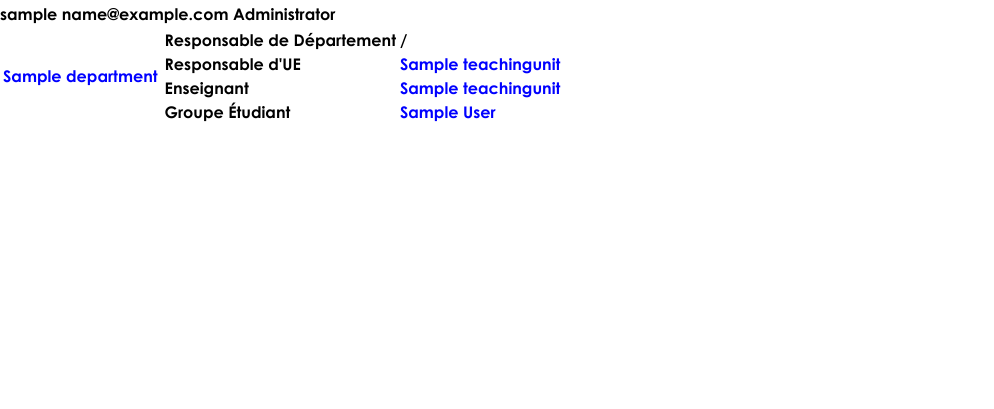
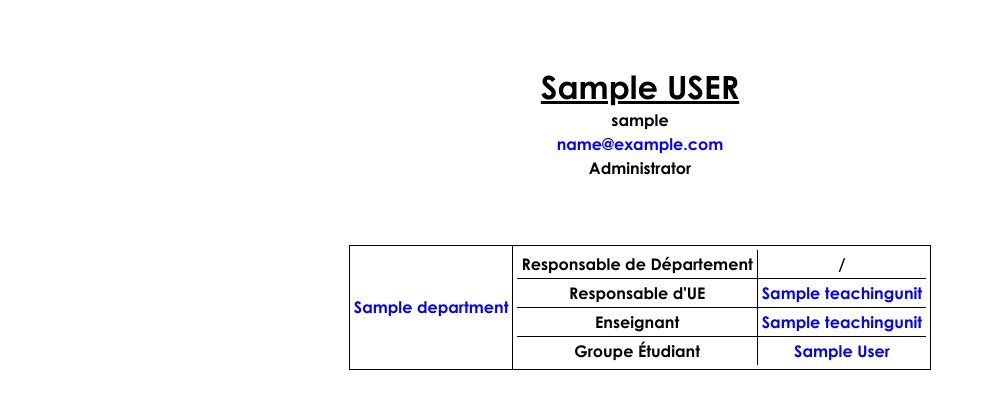
Before and after one commit to Faraphel/Palto-Server, a Django app: page /profile/00000000-0000-0000-0000-000000000001/ in a window 1280 px wide. Shown: the part 78-487 px from the top of the page, without its empty margins (0-994 px from the left). Run offline with Django 4.2, Linux system fonts and the light colour scheme; a user stored in the database is signed in; tables that the repository leaves empty hold one stand-in row (values such as "Sample post").

Commit message:
added basic css for profile

```diff
--- /dev/null
+++ b/Palto/Palto/static/Palto/css/profile.css
@@ -0,0 +1,32 @@
+#user-informations {
+    text-align: center;
+    margin: 5% auto;
+}
+
+#user-name {
+    font-size: 200%;
+    font-weight: bold;
+    text-decoration: underline;
+}
+
+#user-relations {
+    border-collapse: collapse;
+    margin: auto;
+    text-align: center;
+}
+
+#user-relations > tbody > tr > td, #user-relations > tbody > tr > th {
+    border: 1px solid black;
+    padding: 4px;
+}
+
+.user-relation {
+    border-style: hidden;
+    border-collapse: collapse;
+    width: 100%;
+}
+
+.user-relation > tbody > tr > td, .user-relation > tbody > tr > th {
+    border: 1px solid black;
+    padding: 4px;
+}
--- a/Palto/Palto/templates/Palto/profile.html
+++ b/Palto/Palto/templates/Palto/profile.html
@@ -1,22 +1,36 @@
 {% extends "Palto/base/base-features.html" %}
+{% load static %}
 {% load dict_tags %}
+
+{% block style %}
+    {{ block.super }}
+    <link rel="stylesheet" href="{% static "Palto/css/profile.css" %}" />
+{% endblock %}
 
 {% block body %}
     {{ block.super }}
 
-    {{ profile.username }}
-    {{ profile.email }}
-    {% if profile.is_superuser %}Administrator{% endif %}
+    {# user informations #}
+    <table id="user-informations">
+        <tbody>
+          <tr><td id="user-name">{{ profile.first_name|title }} {{ profile.last_name|upper }}</td></tr>
+          <tr><td id="user-username">{{ profile.username }}</td></tr>
+          <tr><td id="user-mail"><a href="mailto:{{ profile.email }}">{{ profile.email }}</a></td></tr>
+          <tr><td id="user-role">{% if profile.is_superuser %}Administrator{% endif %}</td></tr>
+        </tbody>
+    </table>
 
     {# user related departments table #}
-    <table>
+    <table id="user-relations">
+        <tbody>
             {% for department, profile_department_data in profile_departments_data.items %}
             <tr>
                 {# department name #}
                 <th><a href="{% url "Palto:department_view" department.id %}">{{ department.name }}</a></th>
                 {# relation information #}
                 <td>
-                <table>
+                    <table class="user-relation">
+                        <tbody>
                             {# user managing the department #}
                             {% if profile_department_data|dict_get:"is_manager" %}
                             <tr>
@@ -70,9 +84,11 @@
                                     </tr>
                                 {% endif %}
                             {% endwith %}
+                        </tbody>
                     </table>
                 </td>
             </tr>
             {% endfor %}
+        </tbody>
     </table>
 {% endblock %}
```
Lines whose indentation alone changed are shown as unchanged.
